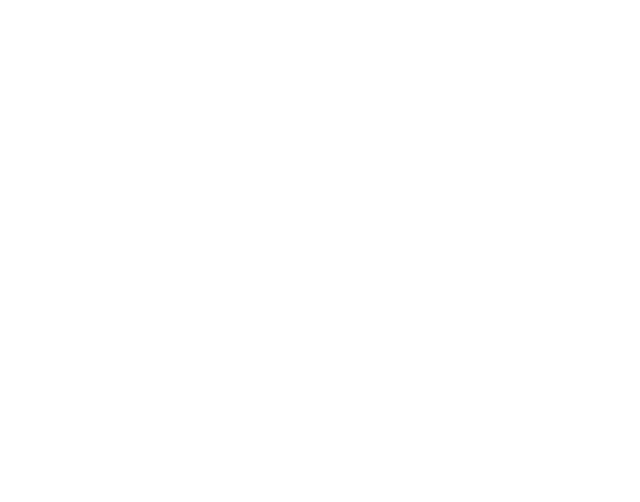
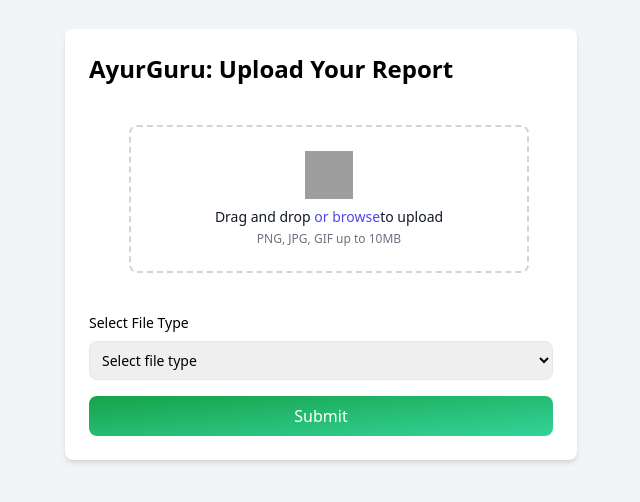
Before and after one commit to abhaydixit07/ayurguru-frontend, a React (Vite) app: page /upload in a window 1280 px wide. Before the commit this address had no page. Shown: the part 156-658 px from the top of the page, without its empty margins (319-959 px from the left). Built offline with nearby package versions, Linux system fonts and the light colour scheme; grey boxes are pictures that could not be loaded.

Commit message:
adding uplaod file frontend

```diff
--- a/src/App.jsx
+++ b/src/App.jsx
@@ -4,6 +4,7 @@
 import Home from "./Pages/Home";
 import Chat from "./Pages/Chat";
 import AppContext from "./utils/Context";
+import Upload from "./Pages/fileUpload";
 
 function App() {
   return (
@@ -23,6 +24,15 @@
             </AppContext>
           }
         />
+        <Route
+          path="/upload"
+          element={
+            <AppContext>
+              {/* <Nav/> */}
+              <Upload />
+            </AppContext>
+          }
+        />
         {/* Uncomment and add other routes as needed */}
         {/* <Route path="/learning" element={<Learning />} />
         <Route path="/articles" element={<Articles />} />
--- /dev/null
+++ b/src/Pages/fileUpload.jsx
@@ -0,0 +1,113 @@
+import React, { useState } from 'react';
+
+function App() {
+  const [selectedFile, setSelectedFile] = useState(null);
+  const [fileType, setFileType] = useState('');
+  const [customFileType, setCustomFileType] = useState('');
+
+  const handleFileChange = (e) => {
+    setSelectedFile(e.target.files[0]);
+  };
+
+  const handleFileTypeChange = (e) => {
+    setFileType(e.target.value);
+  };
+
+  const handleCustomTypeChange = (e) => {
+    setCustomFileType(e.target.value);
+  };
+
+  const handleSubmit = (e) => {
+    e.preventDefault();
+    if (!selectedFile) {
+      alert('Please upload a file!');
+      return;
+    }
+    if (fileType === 'other' && !customFileType) {
+      alert('Please describe the file type!');
+      return;
+    }
+    // Submit logic can go here.
+    console.log('File:', selectedFile);
+    console.log('File Type:', fileType === 'other' ? customFileType : fileType);
+  };
+
+  return (
+    <div className="min-h-screen bg-gray-100 flex items-center justify-center">
+      <div className="bg-white shadow-md rounded-lg p-6 max-w-lg">
+        <h1 className="text-2xl font-semibold mb-4">AyurGuru: Upload Your Report</h1>
+        <form onSubmit={handleSubmit}>
+        <div
+        className="w-[400px] relative border-2 border-gray-300 border-dashed rounded-lg p-6 m-10"
+        id="dropzone"
+        >
+        <input
+            type="file"
+            className="absolute inset-0 w-full h-full opacity-0 z-50"
+        />
+        <div className="text-center">
+            <img
+            className="mx-auto h-12 w-12"
+            src="https://www.svgrepo.com/show/357902/image-upload.svg"
+            alt=""
+            />
+            <h3 className="mt-2 text-sm font-medium text-gray-900">
+            <label htmlFor="file-upload" className="relative cursor-pointer">
+                <span>Drag and drop</span>
+                <span className="text-indigo-600"> or browse</span>
+                <span>to upload</span>
+                <input
+                id="file-upload"
+                name="file-upload"
+                type="file"
+                className="sr-only"
+                />
+            </label>
+            </h3>
+            <p className="mt-1 text-xs text-gray-500">PNG, JPG, GIF up to 10MB</p>
+        </div>
+        <img src="" className="mt-4 mx-auto max-h-40 hidden" id="preview" />
+        </div>
+
+
+          <div className="mb-4">
+            <label className="block text-sm font-medium mb-2">Select File Type</label>
+            <select
+              className="w-full text-sm p-2 border rounded-lg cursor-pointer"
+              value={fileType}
+              onChange={handleFileTypeChange}
+            >
+              <option value="" disabled>Select file type</option>
+              <option value="prescription">Prescription</option>
+              <option value="medical_record">Medical Record</option>
+              <option value="test_report">Test Report</option>
+              <option value="other">Other</option>
+            </select>
+          </div>
+
+          {fileType === 'other' && (
+            <div className="mb-4">
+              <label className="block text-sm font-medium mb-2">Describe the file</label>
+              <input
+                type="text"
+                className="w-full text-sm p-2 border rounded-lg focus:outline-none"
+                value={customFileType}
+                onChange={handleCustomTypeChange}
+                placeholder="Describe the file type"
+              />
+            </div>
+          )}
+
+          <button
+            type="submit"
+            className="w-full bg-gradient-to-br from-green-600 to-emerald-400 text-white py-2 px-4 rounded-lg "
+          >
+            Submit
+          </button>
+        </form>
+      </div>
+    </div>
+  );
+}
+
+export default App;
```
